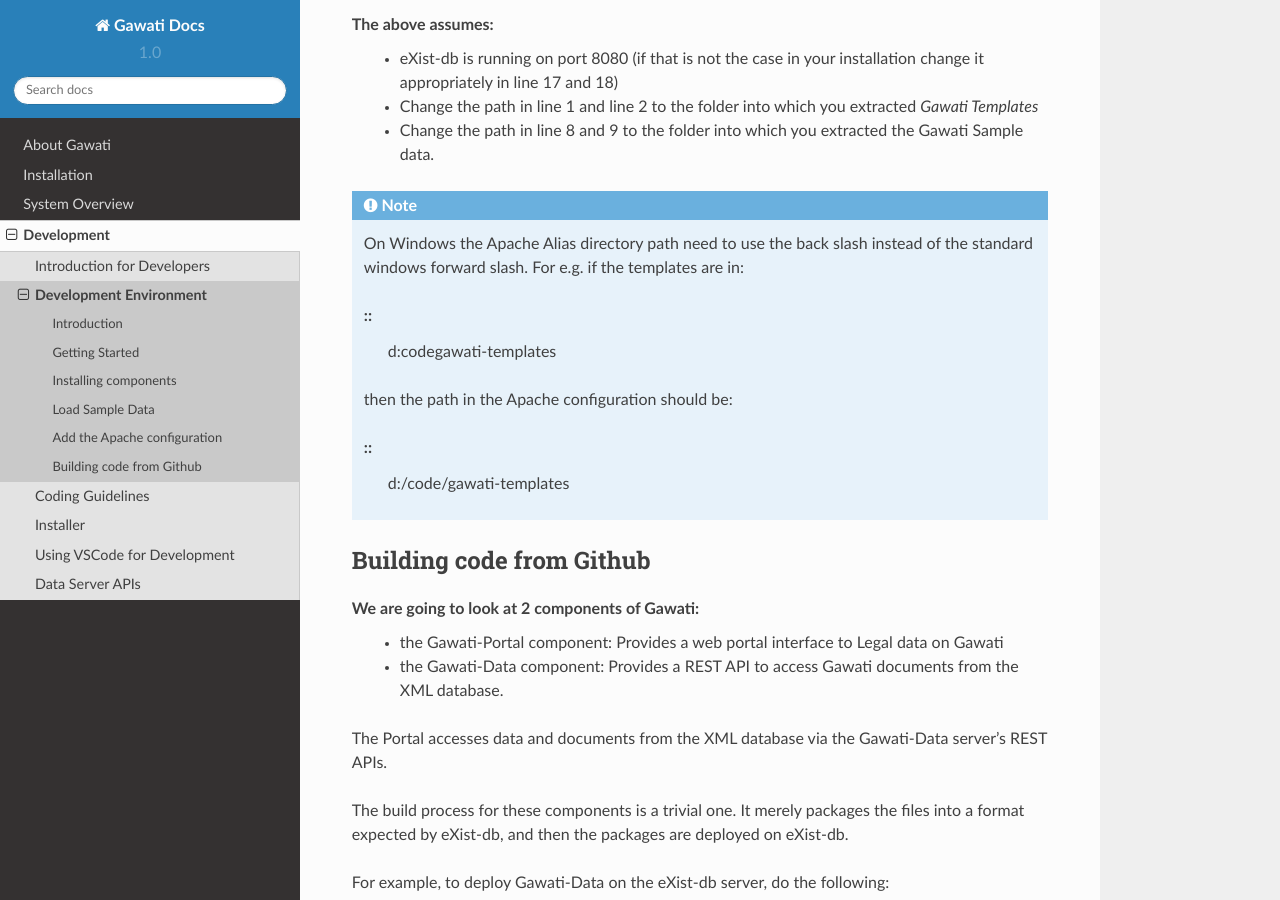
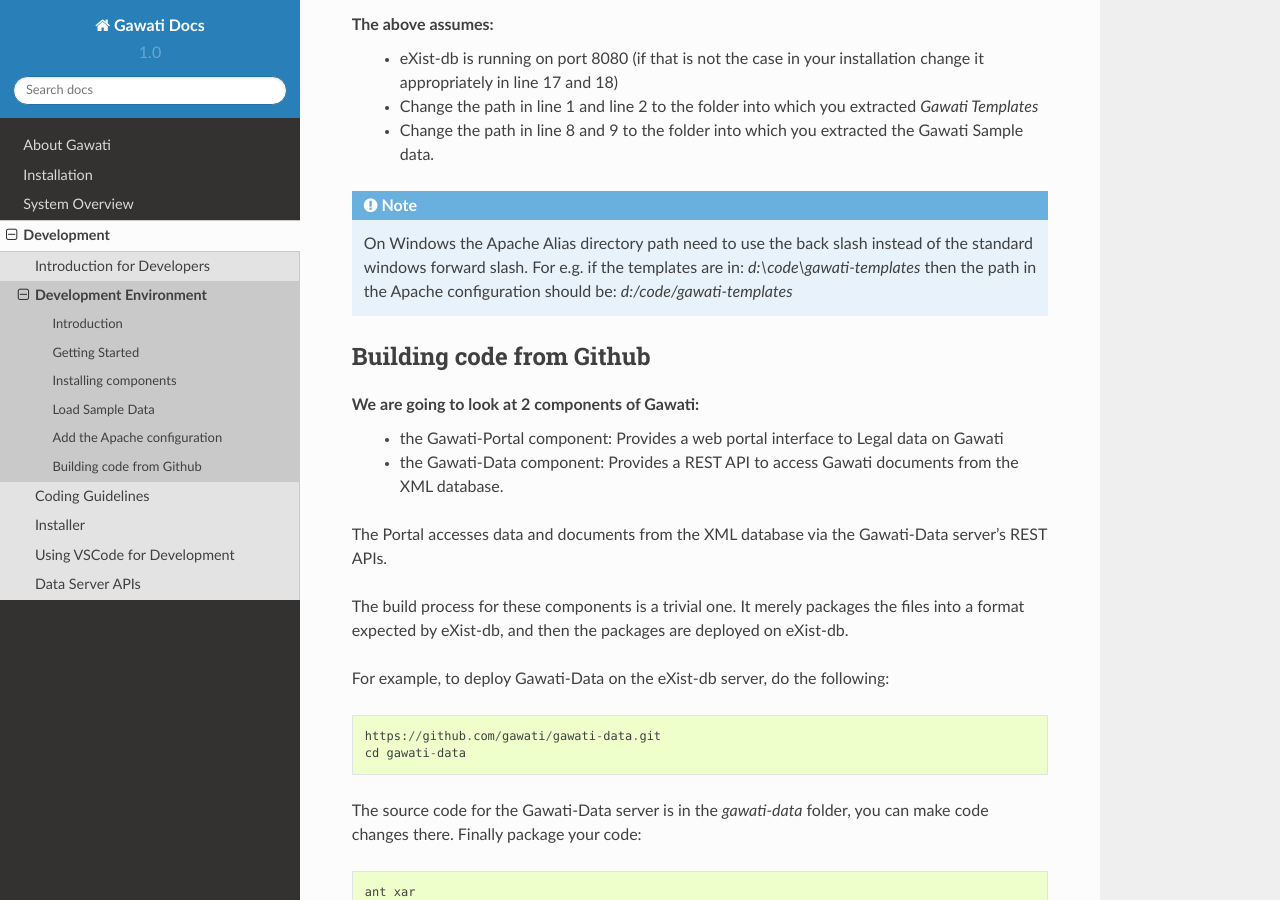
Before and after one commit to gawati/gawati-docs, a Sphinx documentation site: the page built from docs/source/development/dev-env.rst, in a window 1280 px wide and 900 px high, scrolled down 2041 px. Built offline with Sphinx 7.4.7 and the Read the Docs theme 2.0.0, drawn with Linux system fonts in a browser that asks for light colours.

Commit message:
fixing back slash excapes

```diff
--- a/docs/source/development/dev-env.rst
+++ b/docs/source/development/dev-env.rst
@@ -91,15 +91,7 @@ The above assumes:
   * Change the path in line 8 and 9 to the folder into which you extracted the Gawati Sample data.
 
 .. note::
-  On Windows the Apache Alias directory path need to use the back slash instead of the standard windows forward slash. For e.g. if the templates are in:
-
-  ::
-    d:\code\gawati-templates
-
-  then the path in the Apache configuration should be:
-
-  ::
-    d:/code/gawati-templates
+  On Windows the Apache Alias directory path need to use the back slash instead of the standard windows forward slash. For e.g. if the templates are in: `d:\\code\\gawati-templates` then the path in the Apache configuration should be: `d:/code/gawati-templates`
 
 *************************
 Building code from Github
```
